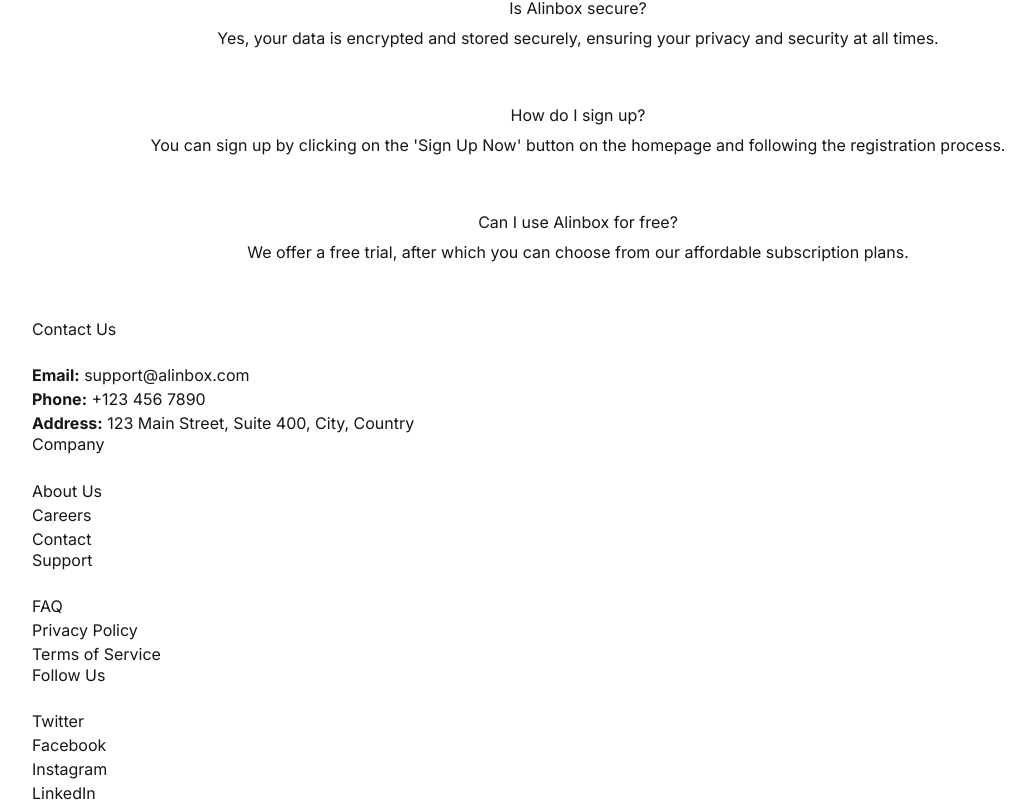
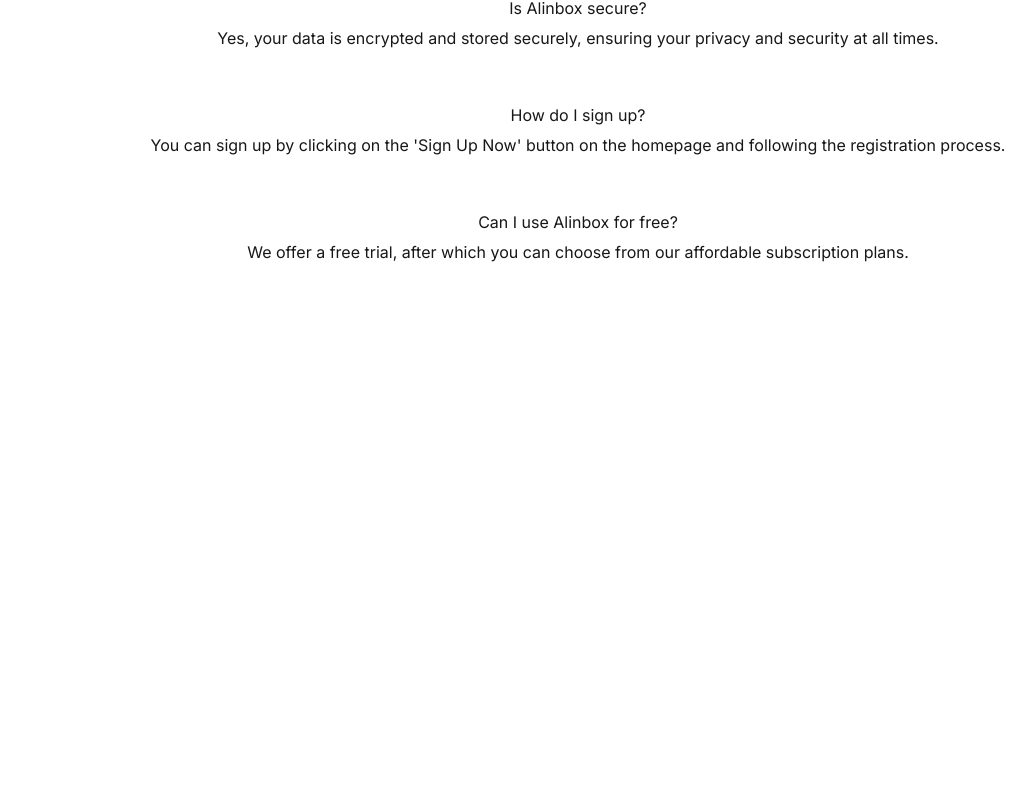
Before and after one commit to krunal1234/frontapigen, a Next.js app: page /faq in a window 1280 px wide. Shown: the part 627-1432 px from the top of the page, without its empty margins (62-1097 px from the left). Built offline with nearby package versions, Linux system fonts and the light colour scheme; no server answers.

Commit message:
Update footer.js

```diff
--- a/src/app/components/footer.js
+++ b/src/app/components/footer.js
@@ -4,7 +4,7 @@
   return (
     <footer className="bg-cyan-500  py-8">
       <div className="container mx-auto px-4">
-        <div className="grid grid-cols-1 md:grid-cols-4 gap-8">
+        <div className="grid grid-cols-1 md:grid-cols-4 gap-8 text-white">
           {/* Contact Details */}
           <div>
             <h3 className="text-xl font-semibold mb-4">Contact Us</h3>
```
